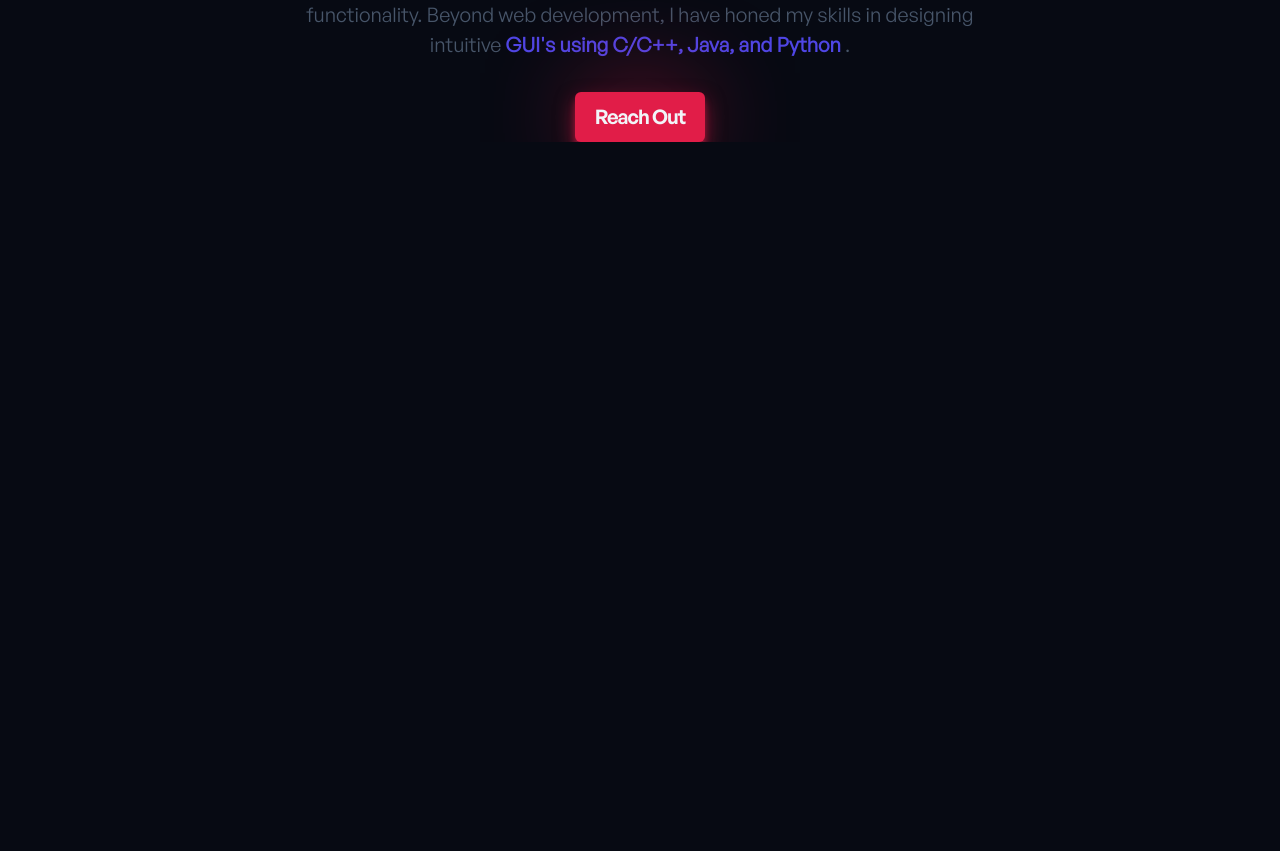
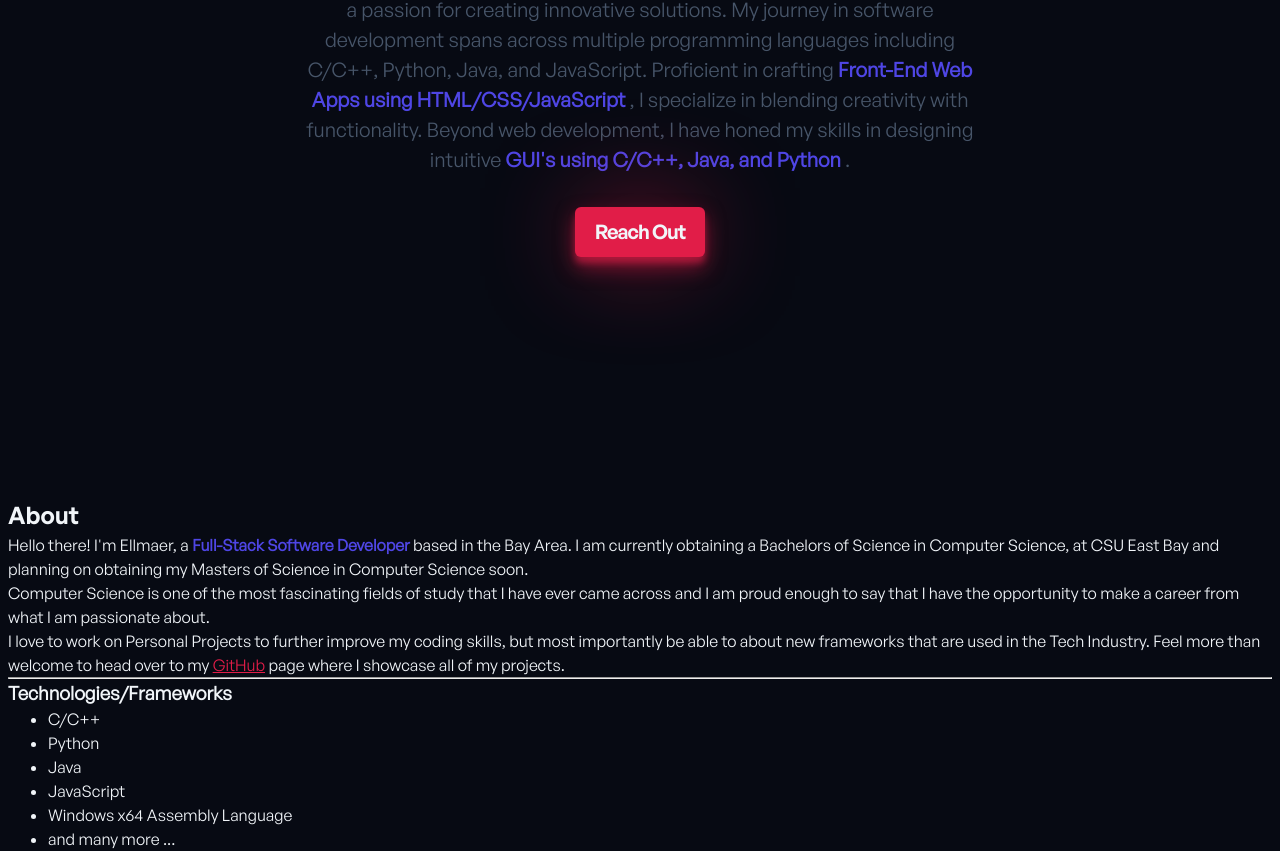
Before and after one commit to mjollnir03/Personal-Website, a website built with Vite: page main-directory/index.html in a window 1280 px wide. Shown: the part 800-1651 px from the top of the page. Before the commit the page ends 942 px from the top, so only its background shows below. Built offline with nearby package versions, Linux system fonts and the light colour scheme.

Commit message:
saving progress on About section

```diff
--- a/main-directory/index.html
+++ b/main-directory/index.html
@@ -46,7 +46,7 @@
       <section class="hero container">
         <img class="hero__img" src="./src/hero-placeholder.png" alt="Profile picture">
         <h2 class="hero__subtitle">Hi, I'm Ellmaer! </h2>
-        <h1 class="hero__title" >SOFTWARE ENGINEER</h1>
+        <h1 class="hero__title" > FULL-STACK <br> SOFTWARE  Developer</h1>
         <p class="hero__description" >
           Studying for my <strong> Bachelors Degree in Computer Science </strong>  at CSU East Bay with a passion for creating innovative solutions.
           My journey in software development spans across multiple programming languages including C/C++, Python, Java, and JavaScript.
@@ -57,12 +57,43 @@
         <a class="hero__btn btn" href="#"> Reach Out</a>
       </section>
 
-      <!--
-      <section></section>
-      <section></section>
-      <section></section>
-      <section></section>
-      -->
+
+      <section class="about container section">
+        <div>
+          <h2>About</h2>
+          <p>Hello there! I'm Ellmaer, a <strong>Full-Stack Software Developer</strong> based in the Bay Area.
+            I am currently obtaining a Bachelors of Science in Computer Science, at CSU East Bay
+            and planning on obtaining my Masters of Science in Computer Science soon.
+          </p>
+          <p>Computer Science is one of the most fascinating fields of study that I have ever came across
+            and I am proud enough to say that I have the opportunity to make a career from what I am
+            passionate about.
+          </p>
+          <p>I love to work on Personal Projects to further improve my coding skills, but most
+            importantly be able to about new frameworks that are used in the Tech Industry.
+            Feel more than welcome to head over to my <a href="">GitHub</a> page where I showcase all of my projects.
+          </p>
+          <hr>
+          <h3>Technologies/Frameworks</h3>
+          <ul>
+            <li>C/C++</li>
+            <li>Python</li>
+            <li>Java</li>
+            <li>JavaScript</li>
+            <li>Windows x64 Assembly Language</li>
+            <li>and many more ...</li>
+          </ul>
+
+
+        </div>
+        <div>
+          <img src="" alt="">
+        </div>
+      </section>
+      <!-- <section></section> -->
+      <!-- <section></section> -->
+      <!-- <section></section> -->
+
     </main>
 
     <!-- <footer> </footer> -->
```
Also changed, not shown: main-directory/src/about-placeholder.png (added).
